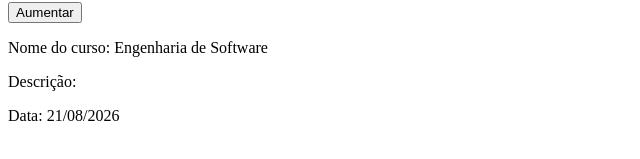
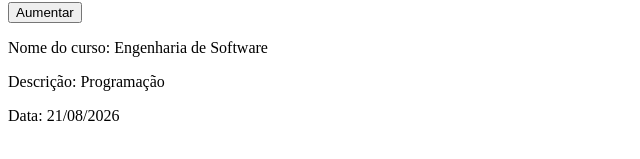
Before and after one commit to OctavioMello/ExemploReact2, a React (Vite) app: page / in a window 1280 px wide. Shown: the part 315-474 px from the top of the page, without its empty margins (0-640 px from the left). Built offline with nearby package versions, Linux system fonts and the light colour scheme.

Commit message:
fix: Arrumando componente Curso

```diff
--- a/src/App.jsx
+++ b/src/App.jsx
@@ -11,7 +11,7 @@ const App = () => {
     <Dados usuario="Dev" email="dev@email.com"/>
     <Contador/>
     <Treinamento/>
-    <Curso curso="Engenharia de Software" descrição="Programação" data="21/08/2026"/>
+    <Curso curso="Engenharia de Software" descricao="Programação" data="21/08/2026"/>
     </>
   )
 }
```
